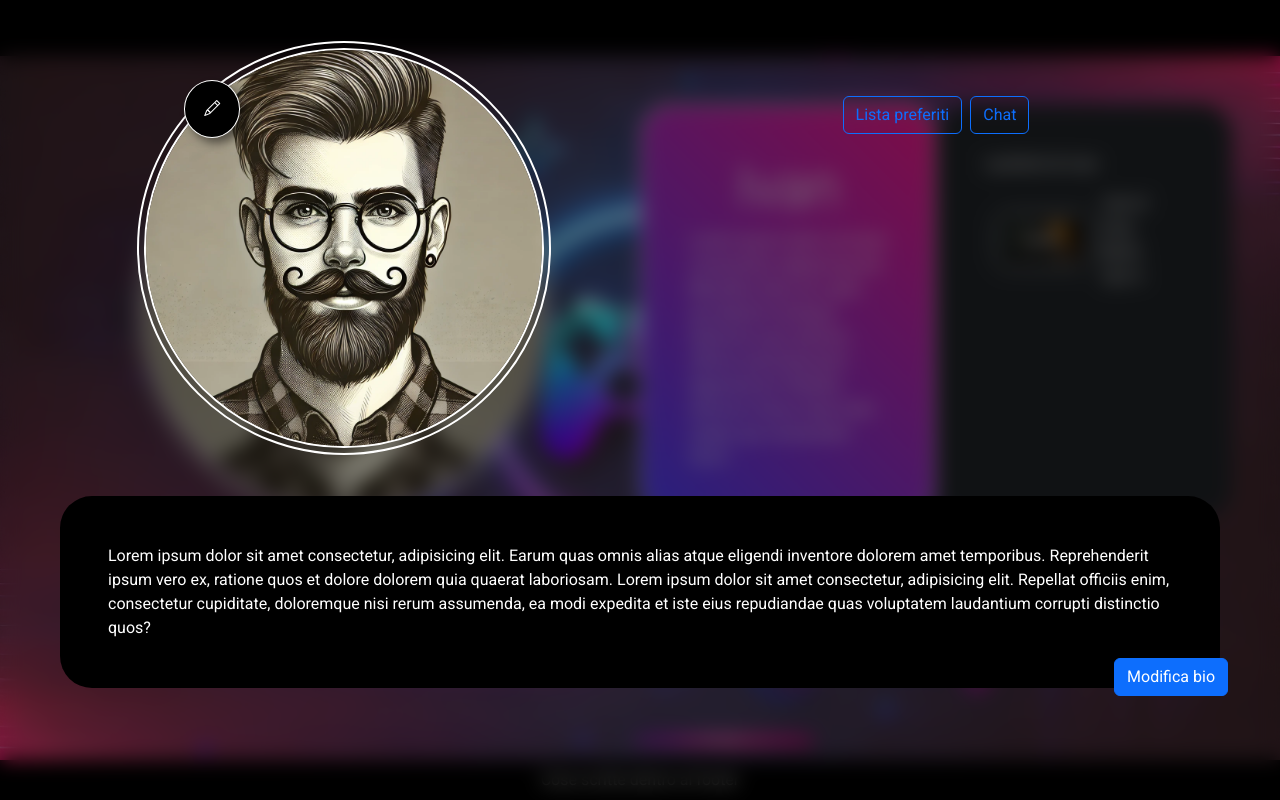
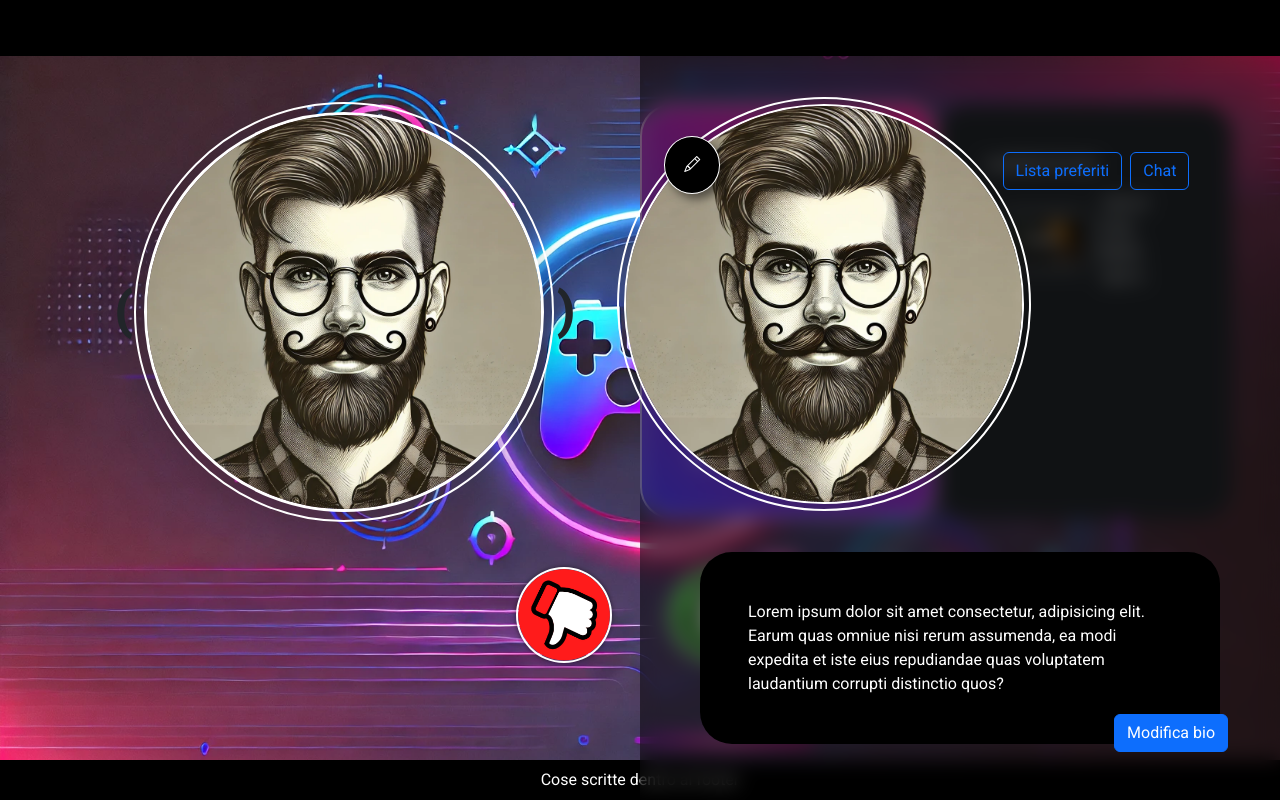
Before and after one commit to JackRosser/projectbw, an Angular app: page /home in a window 1280 px wide. Built offline with nearby package versions, Linux system fonts and the light colour scheme.

Commit message:
dimensioni ok

```diff
--- a/src/app/shared/profile/profile.component.html
+++ b/src/app/shared/profile/profile.component.html
@@ -97,12 +97,8 @@
     <div class="col-12">
       <p class="m-0 bg-black text-white p-5 mt-5 rounded-5 position-relative">
         Lorem ipsum dolor sit amet consectetur, adipisicing elit. Earum quas
-        omnis alias atque eligendi inventore dolorem amet temporibus.
-        Reprehenderit ipsum vero ex, ratione quos et dolore dolorem quia quaerat
-        laboriosam. Lorem ipsum dolor sit amet consectetur, adipisicing elit.
-        Repellat officiis enim, consectetur cupiditate, doloremque nisi rerum
-        assumenda, ea modi expedita et iste eius repudiandae quas voluptatem
-        laudantium corrupti distinctio quos?
+        omniue nisi rerum assumenda, ea modi expedita et iste eius repudiandae
+        quas voluptatem laudantium corrupti distinctio quos?
         <button class="btn btn-primary editbio">Modifica bio</button>
       </p>
     </div>
--- a/src/app/shared/profile/profile.component.scss
+++ b/src/app/shared/profile/profile.component.scss
@@ -1,12 +1,18 @@
 #profile {
   width: 100vw;
-  height: 100vh;
+  height: 93vh;
   position: absolute;
-  top: 0;
+  bottom: 0;
   right: 0;
   backdrop-filter: blur(10px);
   background-color: rgba(0, 0, 0, 0.5);
   z-index: 20;
+}
+
+@media screen and (min-width: 1200px) {
+  #profile {
+    width: 50vw;
+  }
 }
 
 .profileavatar {
```
